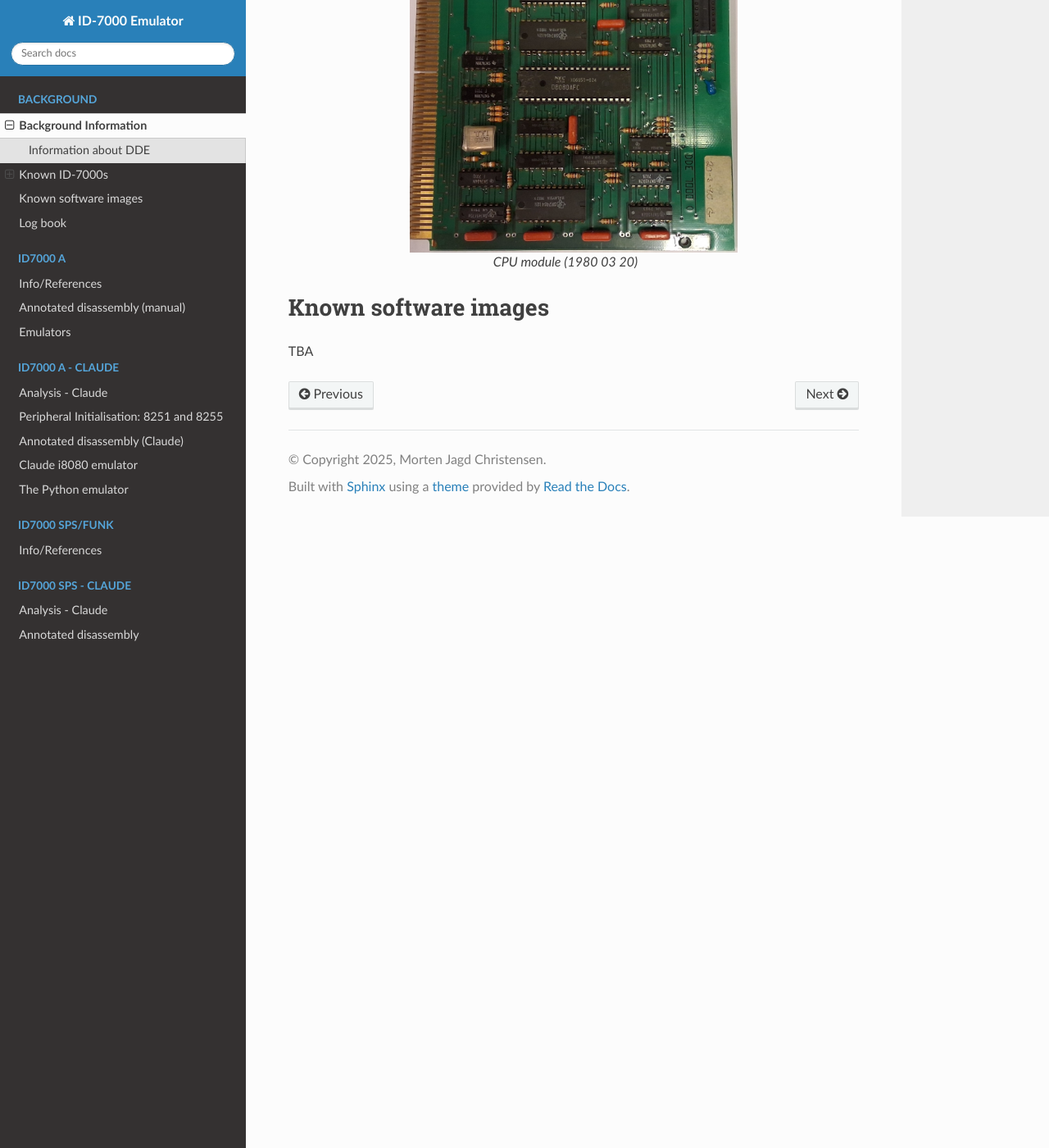
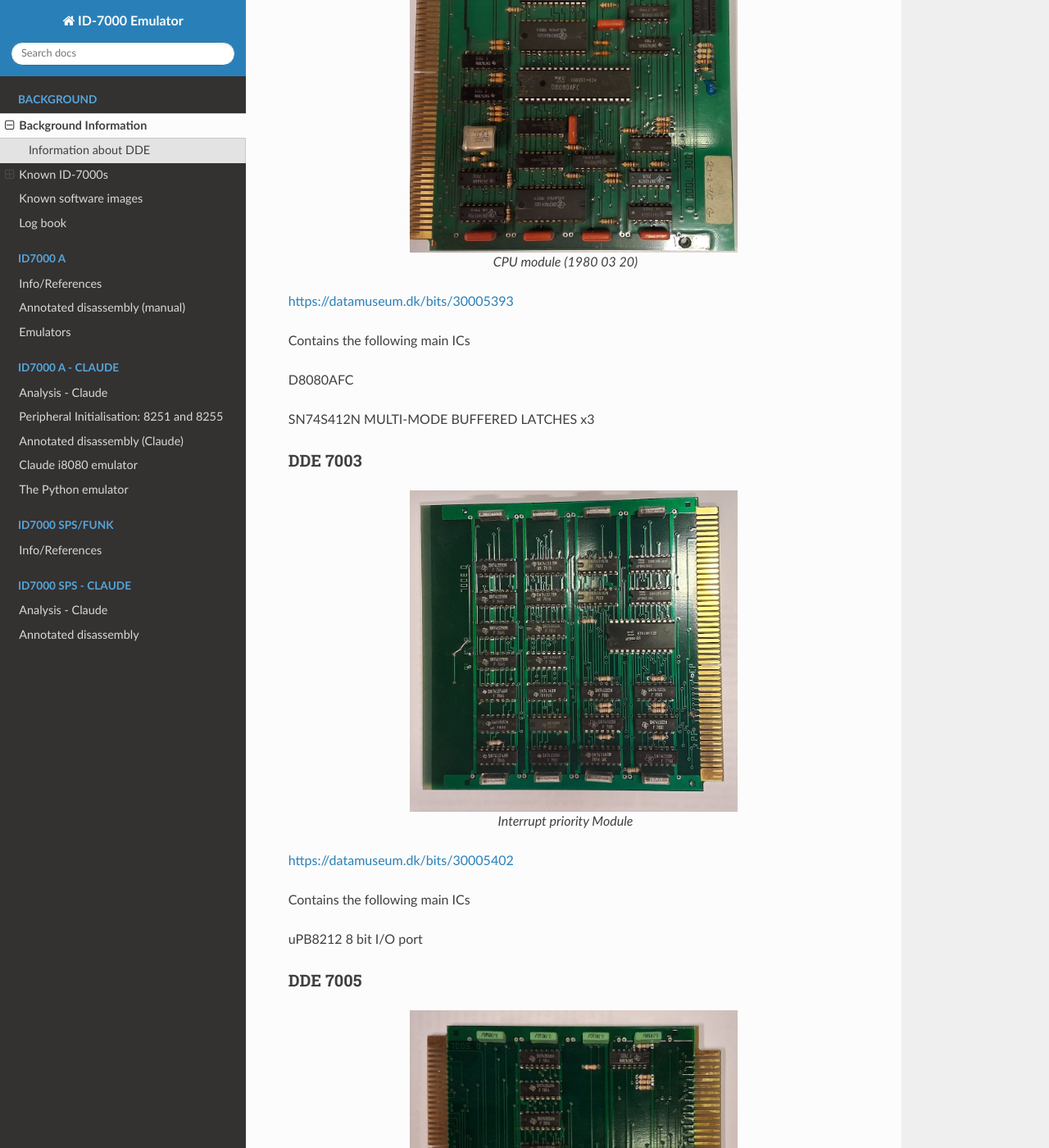
Before and after one commit to Datamuseum-DK/ID-7000-Emulator, a Sphinx documentation site: the page built from docs/source/background.rst, in a window 1280 px wide and 1400 px high, scrolled down 3658 px. Shown: the whole window at 82% size. Built offline with Sphinx 7.4.7 and the Read the Docs theme 3.1.0, drawn with Linux system fonts in a browser that asks for light colours; some of the changed text lies outside the part shown.

Commit message:
docs on SPS boards

```diff
--- a/docs/source/background.rst
+++ b/docs/source/background.rst
@@ -152,6 +152,58 @@ DDE 7000
 
   CPU module (1980 03 20)
 
+https://datamuseum.dk/bits/30005393
+
+Contains the following main ICs
+
+D8080AFC
+
+SN74S412N MULTI-MODE BUFFERED LATCHES x3
+
+
+DDE 7003
+^^^^^^^^
+
+.. figure:: id7000_sps/images/DDE_7003.jpg
+  :width: 400
+  :align: center
+
+  Interrupt priority Module
+
+https://datamuseum.dk/bits/30005402
+
+Contains the following main ICs
+
+uPB8212 8 bit I/O port
+
+
+DDE 7005
+^^^^^^^^
+
+.. figure:: id7000_sps/images/DDE_7005.jpg
+  :width: 400
+  :align: center
+
+  Manual Control Module
+
+https://datamuseum.dk/bits/30005404
+
+
+DDE 7012
+^^^^^^^^
+
+.. figure:: id7000_sps/images/DDE_7012.jpg
+  :width: 400
+  :align: center
+
+  4-port Async./sync. communication module
+
+https://datamuseum.dk/bits/30005408
+
+Contains the following main ICs
+
+D8251AC (1 out of 4 possible)
+
 
 Known software images
 =====================
```
